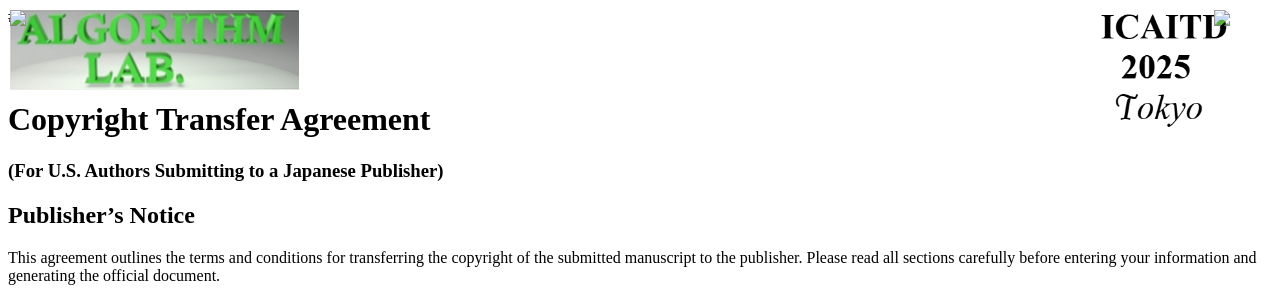
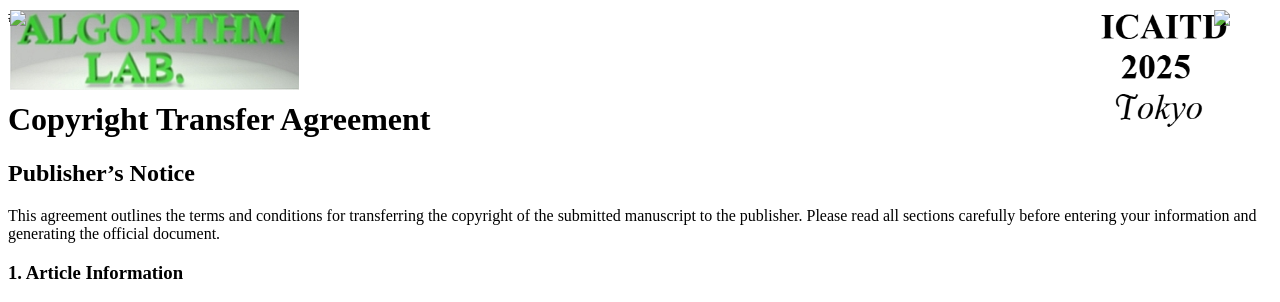
Before and after one commit to img1proc/copyright-signer-4_aow_wAc10-IC25jN-cr, a Flask app: template templates/pdf_template.html in a window 1280 px wide. Shown: the top 302 px of the page. Run offline with Flask 3, Linux system fonts and the light colour scheme; the template is opened without the code that fills it, so the values that code supplies are empty.

Commit message:
'new_cs4_4'

```diff
--- a/templates/pdf_template.html
+++ b/templates/pdf_template.html
@@ -13,7 +13,7 @@
 ##<img src="{{ url_for('static', filename='img/ICAITD_Credit_LOGO.png') }}"  alt="  " style="height: 120px;position: absolute; top: 10px; right: 50px;">
 <img src="file://{{ static_dir }}/img/ICAITD_Credit_LOGO.png"  style="height: 120px;position: absolute; top: 10px; right: 50px;">
 <br><br><br><br>
-  <h1>Copyright Transfer Agreement</h1><h3>(For U.S. Authors Submitting to a Japanese Publisher)</h3>
+  <h1>Copyright Transfer Agreement</h1><h3></h3>
 
   <h2>Publisher’s Notice</h2>
   <p>
```
